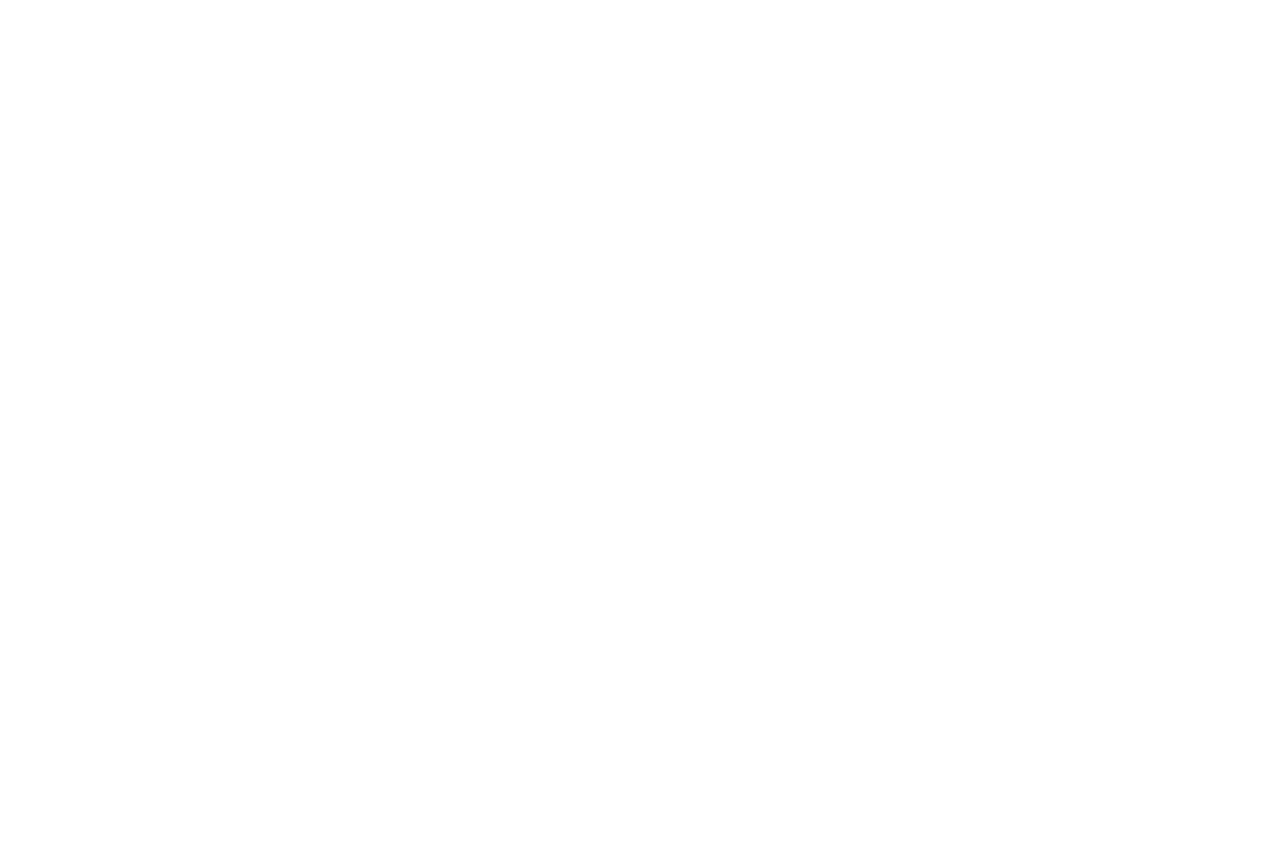
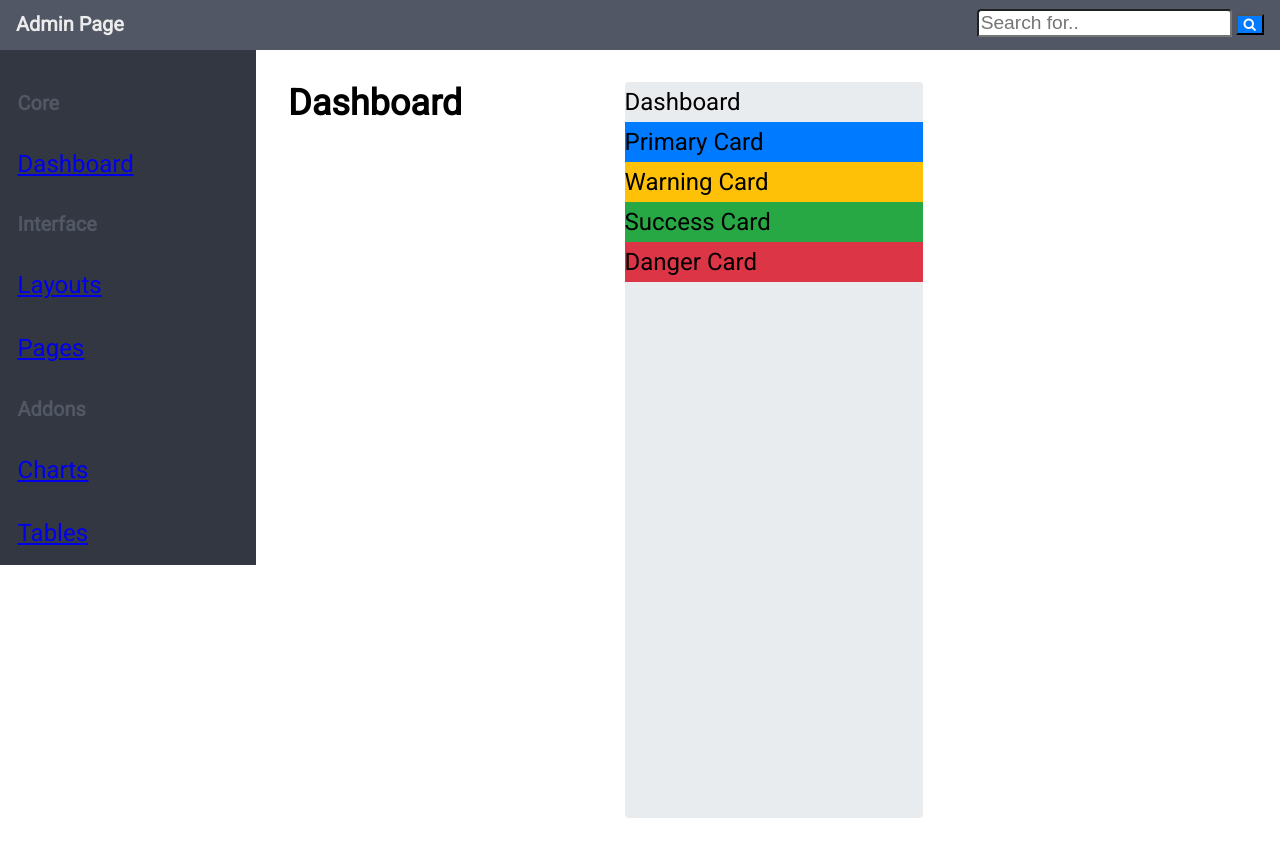
Before and after one commit to Vilhelmus25/project-css3-002-admin-template, a plain HTML site: page index.html in a window 1280 px wide. Before the commit the page ends 800 px from the top, so only its background shows below. Drawn offline with Linux system fonts and the light colour scheme.

Commit message:
First Sprint

```diff
--- a/css/style.css
+++ b/css/style.css
@@ -0,0 +1,175 @@
+:root {
+    --viewdetails: View Deatails;
+}
+* {
+    box-sizing: border-box;
+
+  }
+  html{
+    height:100%;
+  }
+body{
+    font-family: 'Roboto', Arial, Helvetica, sans-serif;
+    min-height:100%;
+    margin: 0;
+    padding: 0;
+}
+
+.header__dark{
+    background-color: #515764;
+    color: rgb(236,236,236);
+    line-height: 3rem;
+   /* margin: -0.5rem;  */  /*lehet inline-block kell*/
+}
+
+.header__title{
+    display: inline;
+    font-size: 1.25rem;
+    margin: 1rem;
+}
+
+.header__search{
+    display: inline;
+    float: right;
+    margin-right: 1rem;
+    /*display: table;*/
+
+}
+
+.search__input{
+    border-top-left-radius: 4px;
+    border-top-right-radius: 4px;
+    padding: 0.75rem, 0.375rem;
+    font-size: 1.2rem;
+    /*az áttünésnek*/
+    -webkit-transition : border 0.15s ease-out;
+    -moz-transition : border 0.15s ease-out;
+    -o-transition : border 0.15s ease-out;
+    transition : border 0.15s ease-out;
+}
+
+.search__input:focus{   /* amikor megkapja a fókuszt(belekattintunk)*/
+    border : 0.25rem solid rgb(128,189,255);
+}
+
+.search__btn{
+    background-color: rgb(0,123,255);
+    color: #fff;
+    text-align: center;
+
+
+
+}
+
+div.div__container{
+    display: flex;
+    flex-wrap: wrap;
+    font-size: 1.5rem;
+    height: 100%;
+}
+
+aside{
+    flex:20%;
+    height: 100vh;
+}
+.main__nav{
+    padding-top: 1rem;
+    background-color: #333741;
+    -webkit-background-size: cover;
+    -moz-background-size: cover;
+    -o-background-size: cover;
+    background-size: cover;
+    color:#515764;
+}
+
+.nav__ul{
+    list-style-type: none;      /* eltünteti a pontokat*/
+    padding: 0;
+}
+
+.nav__li--h5{
+    margin: 1rem;
+padding: 0.1rem;
+color: #515764;
+}
+
+.nav__a--icon{
+
+    display: inline-block;
+    margin: 1rem;
+padding: 0.1rem;
+}
+
+section.content{
+  flex:80%
+
+}
+
+.content{
+    display: grid;
+    grid-template-columns: auto auto auto auto;
+    grid-gap: 10px;
+    padding: 2rem;
+    margin: 0;
+}
+.content h1{
+    margin: 0;
+}
+
+.main_breadcrumb{
+    background-color: rgb(233,236,239);
+    padding: 1rem,1.5rem;
+    line-height: 5vh;
+    border-radius: 0.25rem;
+
+}
+
+
+.main__card{
+
+
+}
+
+.main__card--blue{
+    display: block;
+    background-color: rgb(0,123,255);
+}
+.main__card--yellow{
+    display: block;
+    background-color: rgb(255,193,7);
+}
+.main__card--green{
+    display: block;
+    background-color: rgb(40,167,69);
+}
+.main__card--red{
+    display: block;
+    background-color: rgb(220,53,69);
+}
+
+.card__top{
+    border-top-left-radius: 0.25rem;
+    border-top-right-radius: 0.25rem;
+}
+
+.card__bottom{
+
+    border-bottom-left-radius: 0.25rem;
+    border-bottom-right-radius: 0.25rem;
+
+}
+
+.main__card:hover,:focus{
+    background-color: transparent ;
+    -webkit-transition : content 0.3s ease-out;
+    -moz-transition : content 0.3s ease-out;
+    -o-transition : content 0.3s ease-out;
+    transition : content 0.3s ease-out;
+}
+
+
+@media screen and (max-width: 576px) {
+    .row, .navbar {
+      flex-direction: column;
+    }
+  }
--- a/index.html
+++ b/index.html
@@ -7,10 +7,67 @@
     <title>AdminTemplate</title>
     <link rel="stylesheet" href="css/font-awesome-4.7.0/css/font-awesome.min.css">
     <link rel="stylesheet" href="css/style.css">
+    <link href='http://fonts.googleapis.com/css?family=Roboto' rel='stylesheet' type='text/css'>
 </head>
 
 <body>
+    <header class="header__dark">
+        <h3 class="header__title">Admin Page</h3>
+        <div class="header__search">
+            <input class="search__input" placeholder="Search for..">
+            <button class="search__btn">
+                <i id="color__btn" class="fa fa-search"></i>
+            </button>
 
+        </div>
+    </header>
+
+    <main>
+        <div class="div__container">
+            <aside>
+                <nav class="main__nav">
+                    <ul class="nav__ul">
+                        <li>
+                            <h5 class="nav__li--h5">Core</h5>
+                        </li>
+                        <li><a class="nav__a--icon" href="index.html">Dashboard</a></li>
+                        <li>
+                            <h5 class="nav__li--h5">Interface</h5>
+                        </li>
+                        <li><a class="nav__a--icon" href="index.html">Layouts</a></li>
+                        <li><a class="nav__a--icon" href="index.html">Pages</a></li>
+                        <li>
+                            <h5 class="nav__li--h5">Addons</h5>
+                        </li>
+                        <li><a class="nav__a--icon" href="index.html">Charts</a></li>
+                        <li><a class="nav__a--icon" href="index.html">Tables</a></li>
+                    </ul>
+                </nav>
+            </aside>
+            <section class="content">
+                <h1>Dashboard</h1>
+                <div class="main_breadcrumb">
+                    Dashboard
+                    <div class="main__card main__card--blue">
+                        <div class="card__top">Primary Card</div>
+                        <div class="card__bottom"></div>
+                    </div>
+                    <div class="main__card main__card--yellow">
+                        <div class="card__top">Warning Card</div>
+                        <div class="card__bottom"></div>
+                    </div>
+                    <div class="main__card main__card--green">
+                        <div class="card__top">Success Card</div>
+                        <div class="card__bottom"></div>
+                    </div>
+                    <div class="main__card main__card--red">
+                        <div class="card__top">Danger Card</div>
+                        <div class="card__bottom"></div>
+                    </div>
+                </div>
+            </section>
+        </div>
+    </main>
 </body>
 
 </html>
```
